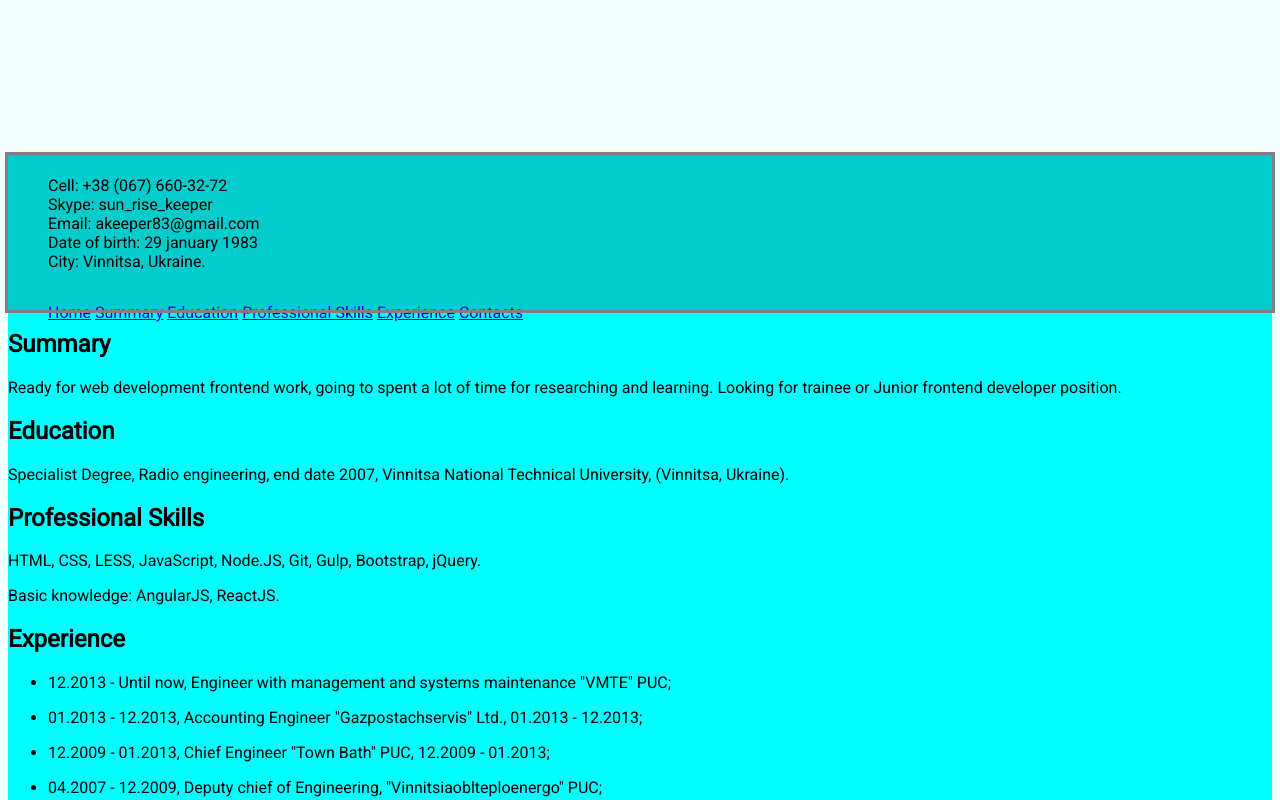
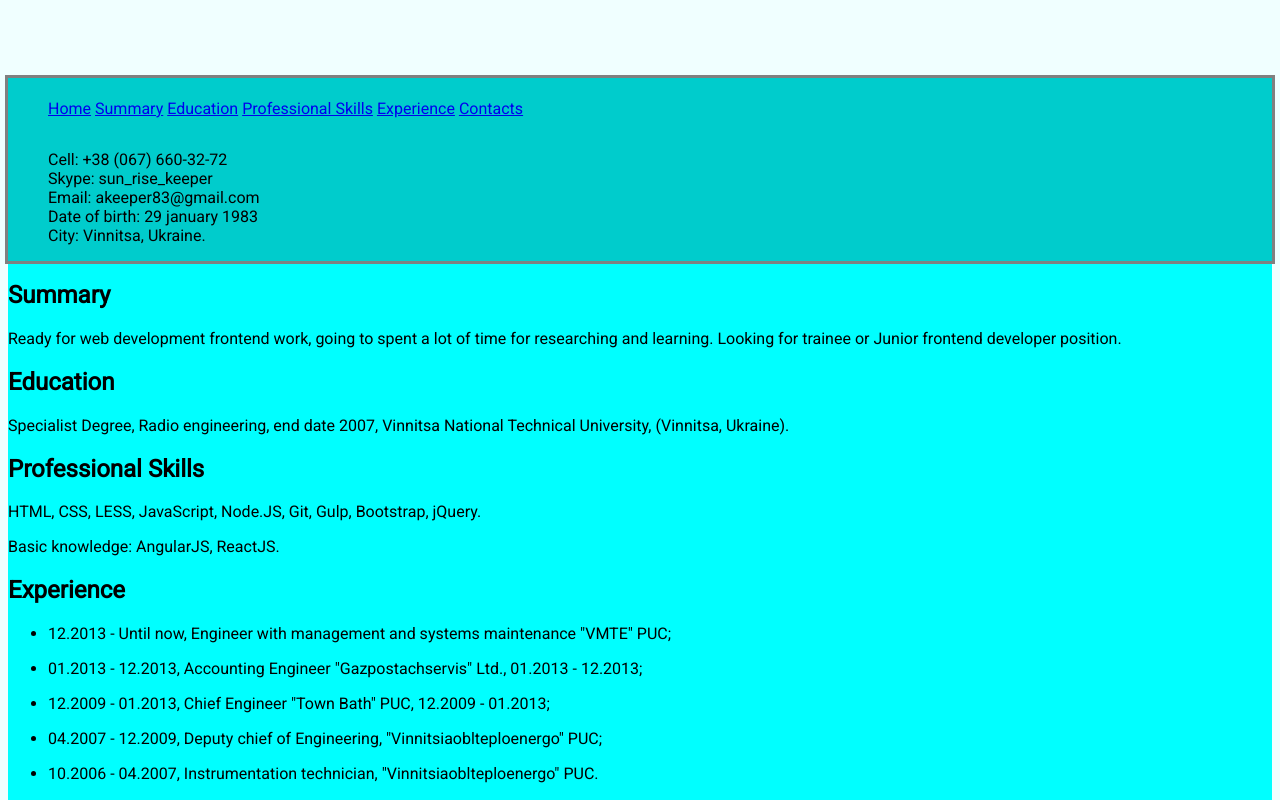
Before and after one commit to AKeeper/GIT_Test, a website: page src/index.html in a window 1280 px wide. Shown: the top 800 px of the page. Drawn offline with nearby package versions, Linux system fonts and the light colour scheme; files that its build step writes are made by us from their sources.

Commit message:
Add navbar

```diff
--- a/src/index.html
+++ b/src/index.html
@@ -10,8 +10,20 @@
 <div class="container main-page-wraper">
 
     <header class="row justify-content-center">
-        <div class="navigation col-4 navbar-fixed-top">
+        <div >
         <div class="header-console ">
+
+            <nav class="header-navigation navigation navbar navbar-default navbar-fixed-top align-self-center" role="navigation">
+                <ul class="header-navigation-menu">
+                    <li><a href="#">Home</a></li>
+                    <li><a href="#summary">Summary</a></li>
+                    <li><a href="#education">Education</a></li>
+                    <li><a href="#professional-skills">Professional Skills</a></li>
+                    <li><a href="#Experience">Experience</a></li>
+                    <li><a href="#contacts">Contacts</a></li>
+                </ul>
+            </nav>
+
             <div class="nav-contacts">
                 <ul class="nav-contacts-list">
                     <li>Cell: +38 (067) 660-32-72</li>
@@ -21,16 +33,6 @@
                     <li>City: Vinnitsa, Ukraine.</li>
                 </ul>
             </div>
-            <nav class="header-navigation">
-                <ul class="header-navigation-menu">
-                    <li><a href="#">Home</a></li>
-                    <li><a href="#summary">Summary</a></li>
-                    <li><a href="#education">Education</a></li>
-                    <li><a href="#professional-skills">Professional Skills</a></li>
-                    <li><a href="#Experience">Experience</a></li>
-                    <li><a href="#contacts">Contacts</a></li>
-                </ul>
-            </nav>
         </div>
         </div>
     </header>
--- a/src/styles/main.less
+++ b/src/styles/main.less
@@ -3,15 +3,15 @@
 body {
   font-family: 'Roboto';
   background-color: azure;
+  padding-top: 70px;
   .main-page-wraper {
-    margin-top: 155px;
     text-align: left;
     background-color: cyan;
   }
 }
 .header-console {
   outline: 3px solid grey;
-  height: 150px;
+  height: auto;
   background-color: @background_color_1;
   padding-top: 5px;
   .nav-contacts {
```
